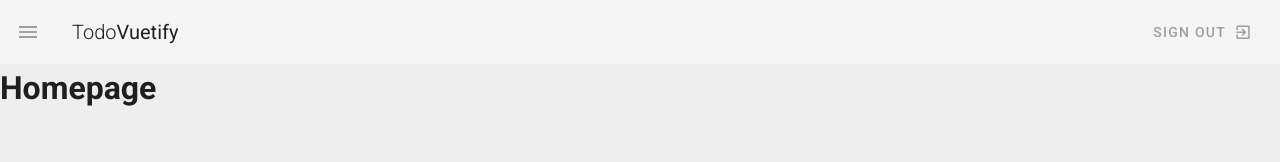
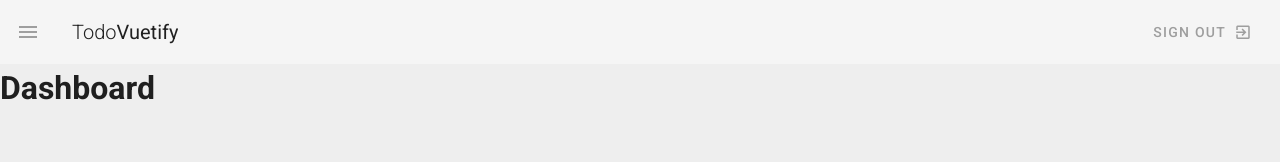
Before and after one commit to mamun-63/vuetify, a Vue app: page / in a window 1280 px wide. Shown: the top 162 px of the page. Built offline with nearby package versions, Linux system fonts and the light colour scheme.

Commit message:
Adding Routes

```diff
--- a/src/router/index.js
+++ b/src/router/index.js
@@ -1,29 +1,33 @@
 import Vue from 'vue'
 import VueRouter from 'vue-router'
-import Home from '../views/Home.vue'
+import Dashboard from '../views/Dashboard.vue'
+import Projects from '../views/Projects.vue'
+import Team from '../views/Team.vue'
 
 Vue.use(VueRouter)
 
 const routes = [
   {
     path: '/',
-    name: 'Home',
-    component: Home
+    name: 'Dashboard',
+    component: Dashboard,
   },
   {
-    path: '/about',
-    name: 'About',
-    // route level code-splitting
-    // this generates a separate chunk (about.[hash].js) for this route
-    // which is lazy-loaded when the route is visited.
-    component: () => import(/* webpackChunkName: "about" */ '../views/About.vue')
-  }
+    path: '/projects',
+    name: 'Projects',
+    component: Projects,
+  },
+  {
+    path: '/team',
+    name: 'Team',
+    component: Team,
+  },
 ]
 
 const router = new VueRouter({
   mode: 'history',
   base: process.env.BASE_URL,
-  routes
+  routes,
 })
 
 export default router
--- a/src/views/About.vue
+++ /dev/null
@@ -1,5 +0,0 @@
-<template>
-  <div class="about">
-    <h1>This is an about page</h1>
-  </div>
-</template>
--- /dev/null
+++ b/src/views/Dashboard.vue
@@ -0,0 +1,12 @@
+<template>
+  <div class="dashboard">
+    <h1>Dashboard</h1>
+
+  </div>
+</template>
+
+<script>
+export default {
+  name: 'Dashboard',
+}
+</script>
--- /dev/null
+++ b/src/views/Projects.vue
@@ -0,0 +1,12 @@
+<template>
+  <div class="projects">
+    <h1>Projects</h1>
+
+  </div>
+</template>
+
+<script>
+export default {
+  name: 'Projects',
+}
+</script>
--- a/src/views/Home.vue
+++ b/src/views/Team.vue
@@ -1,12 +1,12 @@
 <template>
-  <div class="home">
-    <h1>Homepage</h1>
+  <div class="team">
+    <h1>Team</h1>
 
   </div>
 </template>
 
 <script>
 export default {
-  name: 'Home',
+  name: 'Team',
 }
 </script>
```
